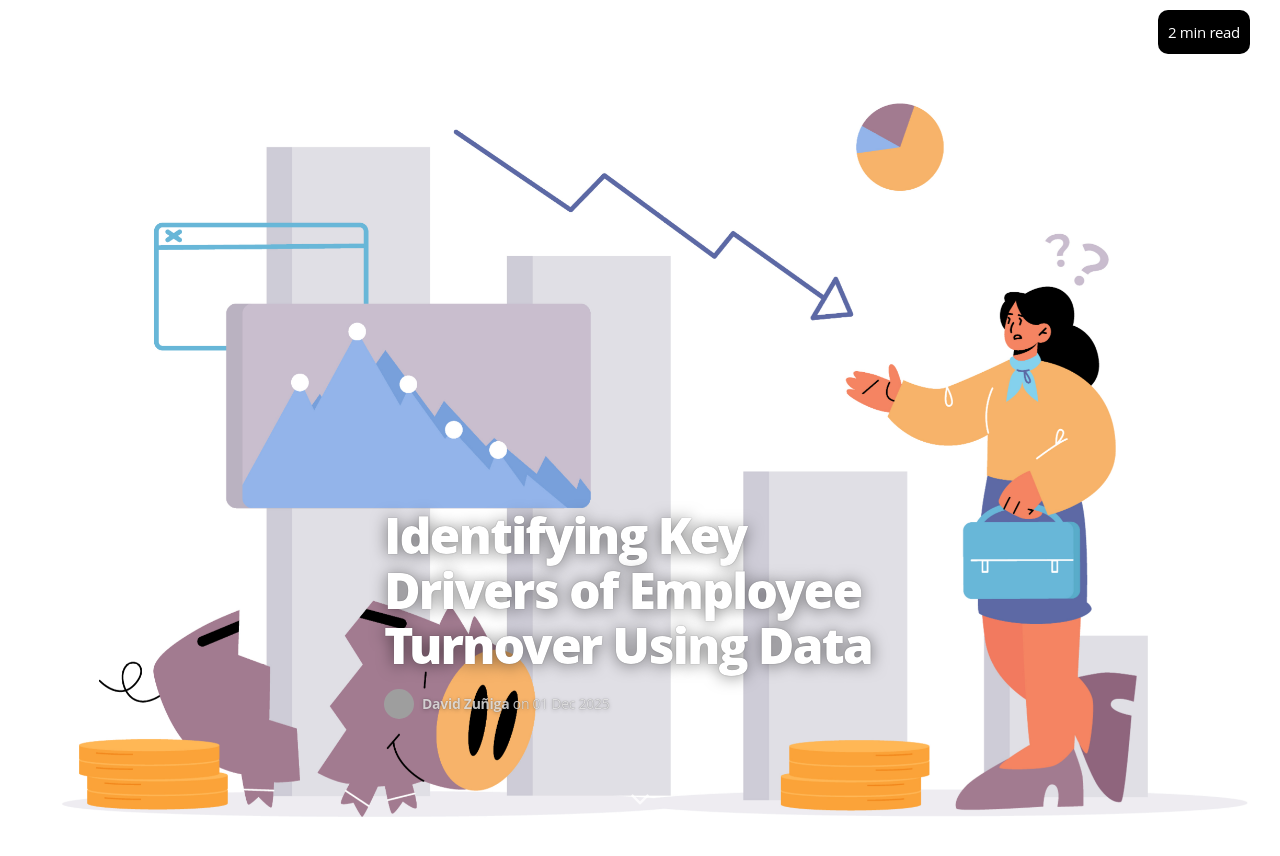
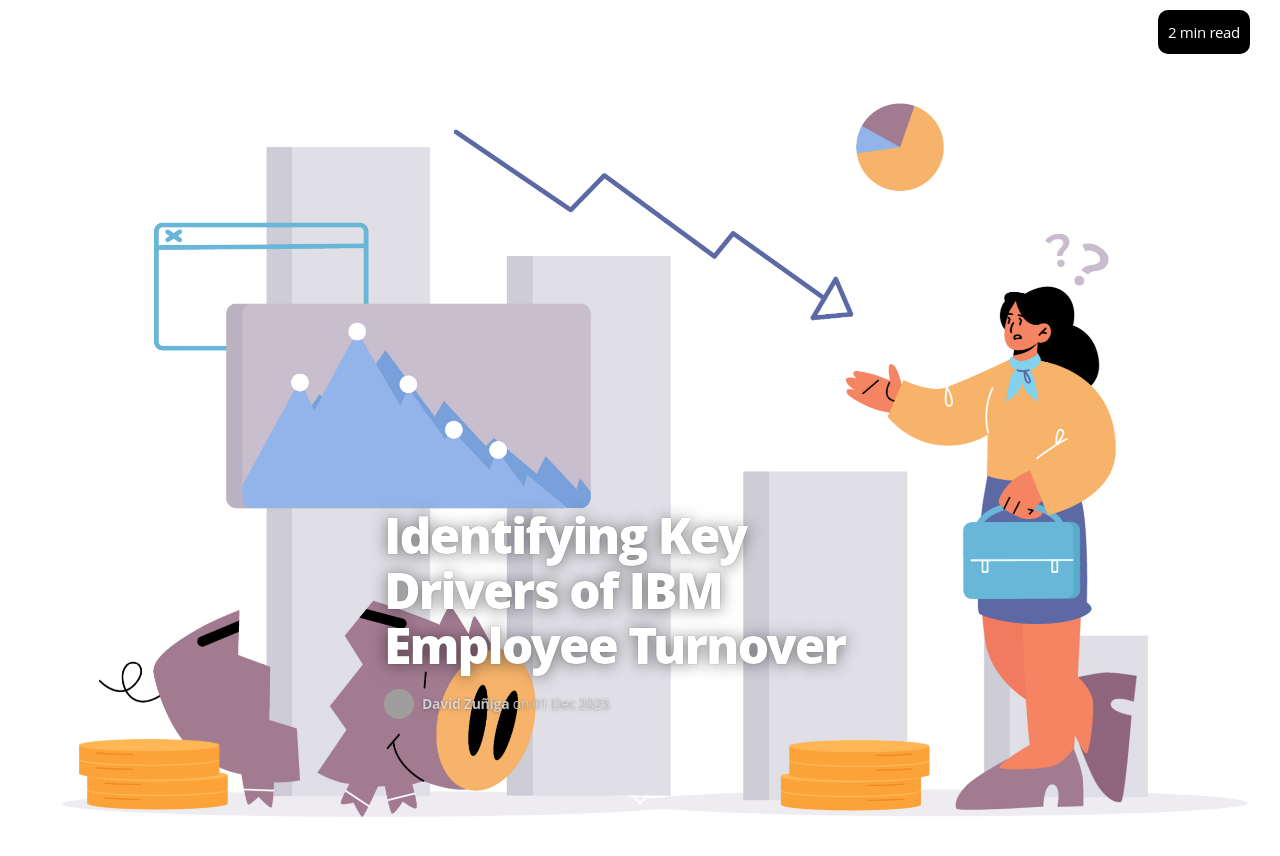
Before and after one commit to jdzuniga/jdzuniga.github.io, a Jekyll site: the page built from _posts/2025-12-01-ibm-attrition.html, in a window 1280 px wide and 900 px high. Shown: the top 856 px of the window. Built offline with Jekyll 4.4.1, drawn with Linux system fonts in a browser that asks for light colours; nearby versions of some CDN libraries; some web fonts are replaced; grey boxes are pictures that could not be loaded.

Commit message:
thumbnail

```diff
--- a/_posts/2025-12-01-ibm-attrition.html
+++ b/_posts/2025-12-01-ibm-attrition.html
@@ -1,11 +1,11 @@
 ---
 layout: post
-title:  "Identifying Key Drivers of Employee Turnover Using Data"
+title:  "Identifying Key Drivers of IBM Employee Turnover"
 date:   2025-12-01
 tags: regular
 image: /assets/article_images/ibm-attrition/background.jpg
 image2: /assets/article_images/ibm-attrition//background.jpg
-thumbnail: /assets/article_images/ibm-attrition//thumbnail.jpg
+thumbnail: /assets/article_images/ibm-attrition//thumbnail.webp
 ---
 <html>
     <p>
```
